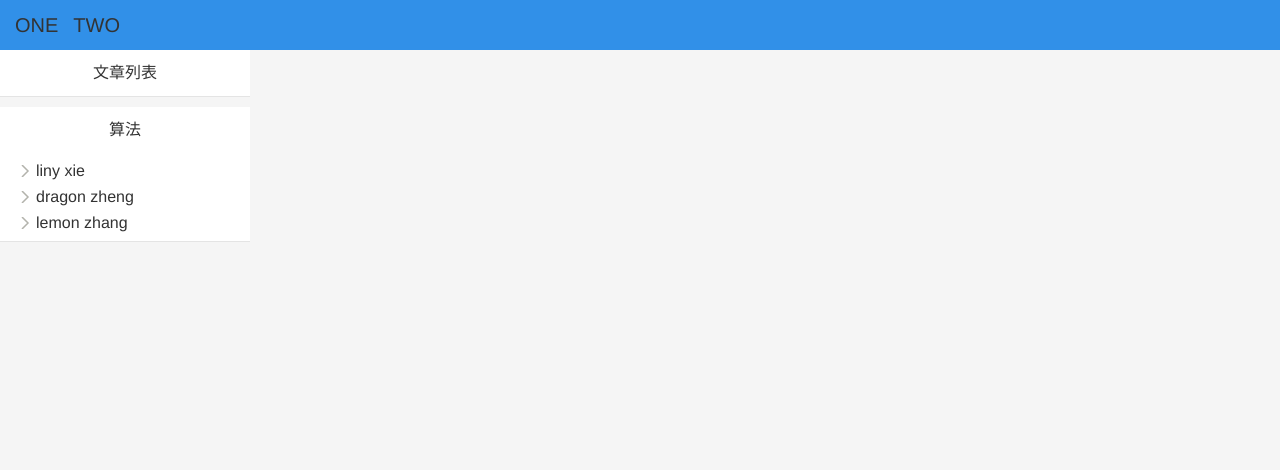
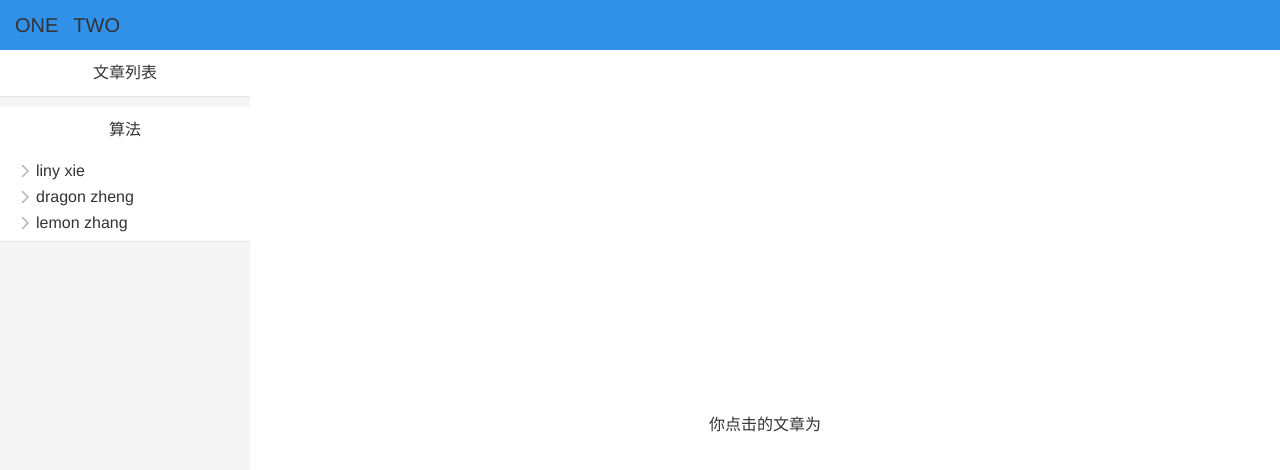
Before and after one commit to xieminhui/gm-blog-project, a Vue app: page /#/home in a window 1280 px wide. Shown: the top 470 px of the page. Built offline with nearby package versions, Linux system fonts and the light colour scheme.

Commit message:
M 增加右侧content

```diff
--- a/src/page/home/home.vue
+++ b/src/page/home/home.vue
@@ -2,11 +2,13 @@
  <div class="home_page">
    <head-top></head-top>
    <left-side></left-side>
+   <right-content></right-content>
  </div>
 </template>
 <script>
+  import headTop from '../head/head.vue'
   import leftSide from '../leftside/leftside.vue'
-  import headTop from '../head/head.vue'
+  import rightContent from '../rightcontent/rightcontent.vue'
 
   export default {
     data(){
@@ -23,7 +25,8 @@
     },
     components : {
       headTop,
-      leftSide
+      leftSide,
+      rightContent
     },
     methods: {
 
@@ -33,6 +36,8 @@
 <style type="text/scss" lang="scss" scoped>
   @import "../../style/base/_mixin";
   .home_page{
+    display: flex;
+    width: 100%;
     height: 100%;
     background: #f5f5f5;
   }
--- a/src/page/leftside/leftside.vue
+++ b/src/page/leftside/leftside.vue
@@ -4,11 +4,11 @@
     <section class='bgclass'>
       <header>算法</header>
       <section v-for="(item, index) in sf_ulData" :key="item.id" class="section_class">
-        <section class="head_section">
-          <svg v-if="item.isshow_li" @click.self="showli(index, false)">
+        <section class="head_section" @click="showli(index)">
+          <svg v-if="item.isshow_li">
             <use xmlns:xlink="http://www.w3.org/1999/xlink" xlink:href="#arrow-down"></use>
           </svg>
-          <svg v-else @click="showli(index, true)">
+          <svg v-else>
             <use xmlns:xlink="http://www.w3.org/1999/xlink" xlink:href="#arrow-right"></use>
           </svg>
           <h2>{{item.name}}</h2>
@@ -51,9 +51,9 @@
       ...mapMutations([
         'SAVE_ARTICLE_ID'
       ]),
-      showli(index, newvalue){
+      showli(index){
         let obj = Object.assign({},this.sf_ulData[index]);
-        obj.isshow_li = newvalue;
+        obj.isshow_li = !obj.isshow_li;
         Vue.set(this.sf_ulData, index, obj);
       },
       select_article(item){
@@ -82,6 +82,7 @@
     header{
       padding:  15px 0;
       text-align: center;
+      cursor: pointer;
     }
     .section_class{
       margin: 10px 20px;
@@ -97,6 +98,7 @@
       }
       .section_li_class{
         margin: 5px 10px;
+        cursor: pointer;
       }
       .section_li_class:before{
           content:'';
--- /dev/null
+++ b/src/page/rightcontent/rightcontent.vue
@@ -0,0 +1,47 @@
+<template>
+  <div class="rightcontent_page">
+    <section>你点击的文章为{{text}}</section>
+  </div>
+</template>
+
+<script>
+  import { mapState } from 'vuex'
+  export default {
+    data(){
+      return{
+        text:''
+      }
+
+    },
+    mounted(){
+
+    },
+    created(){
+
+    },
+    computed : {
+      ...mapState([
+        'leftItemClickId'
+      ])
+    },
+    watch : {
+      leftItemClickId: function(newValue, oldValue){
+        //文章点击，切换对应内容
+       this.text = newValue.name;
+      }
+    }
+  }
+</script>
+
+<style type="text/scss" lang="scss" scoped>
+  @import "../../style/base/_mixin";
+  .rightcontent_page {
+    background-color: $fc;
+    position: absolute;
+    top:50px;
+    left: 250px;
+    bottom: 0;
+    right:0;
+    @include allCenter;
+  }
+</style>
--- a/src/style/base/_mixin.scss
+++ b/src/style/base/_mixin.scss
@@ -44,7 +44,12 @@ $fzGrey : #666;
   left: 50%;
   transform: translateX(-50%);
 }
-
+//上下左右居中
+@mixin allCenter {
+  display: flex;
+  align-items: center;
+  justify-content: center;
+}
 //宽高
 @mixin wh($width, $height){
   width: $width;
```
